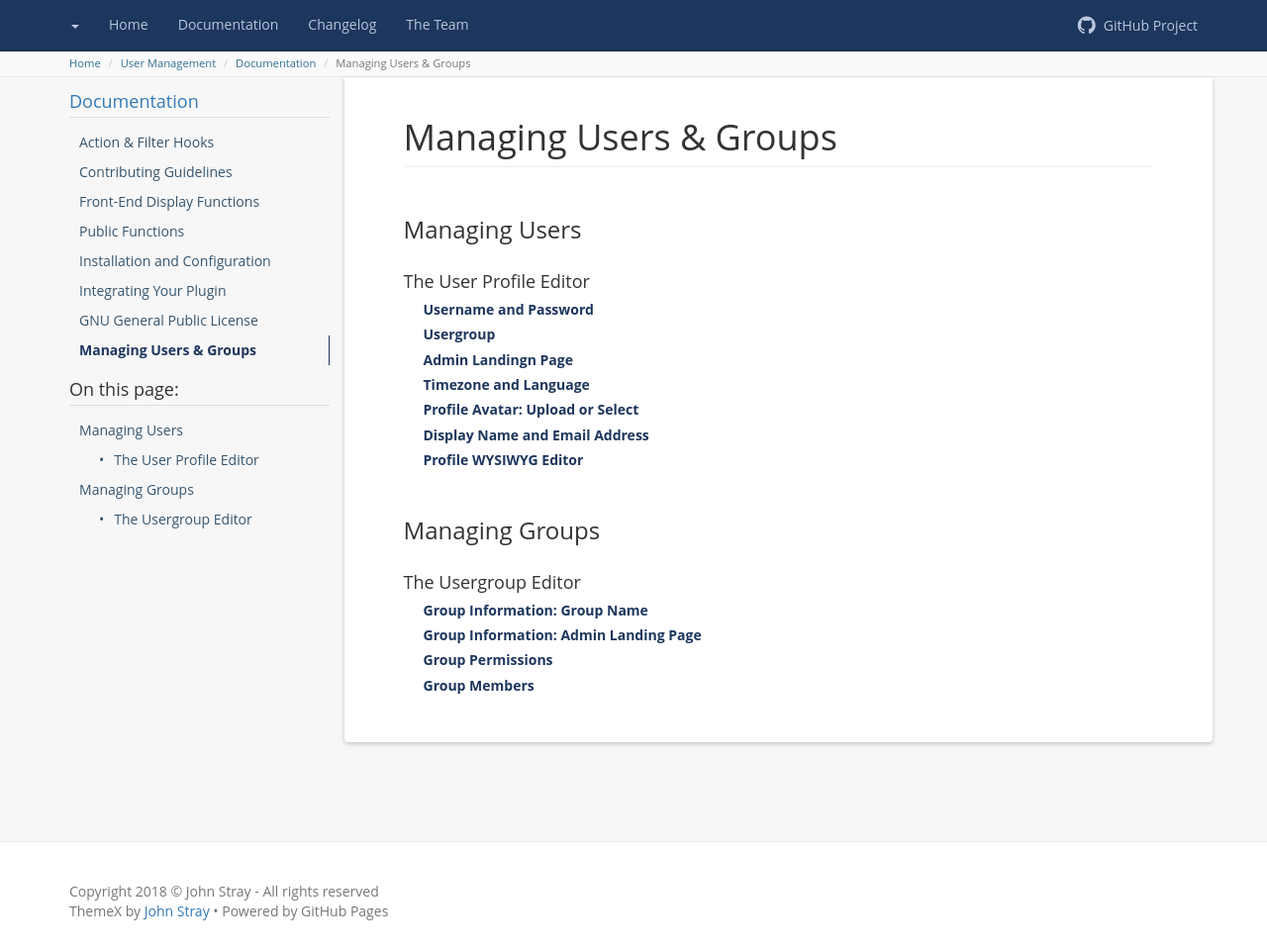
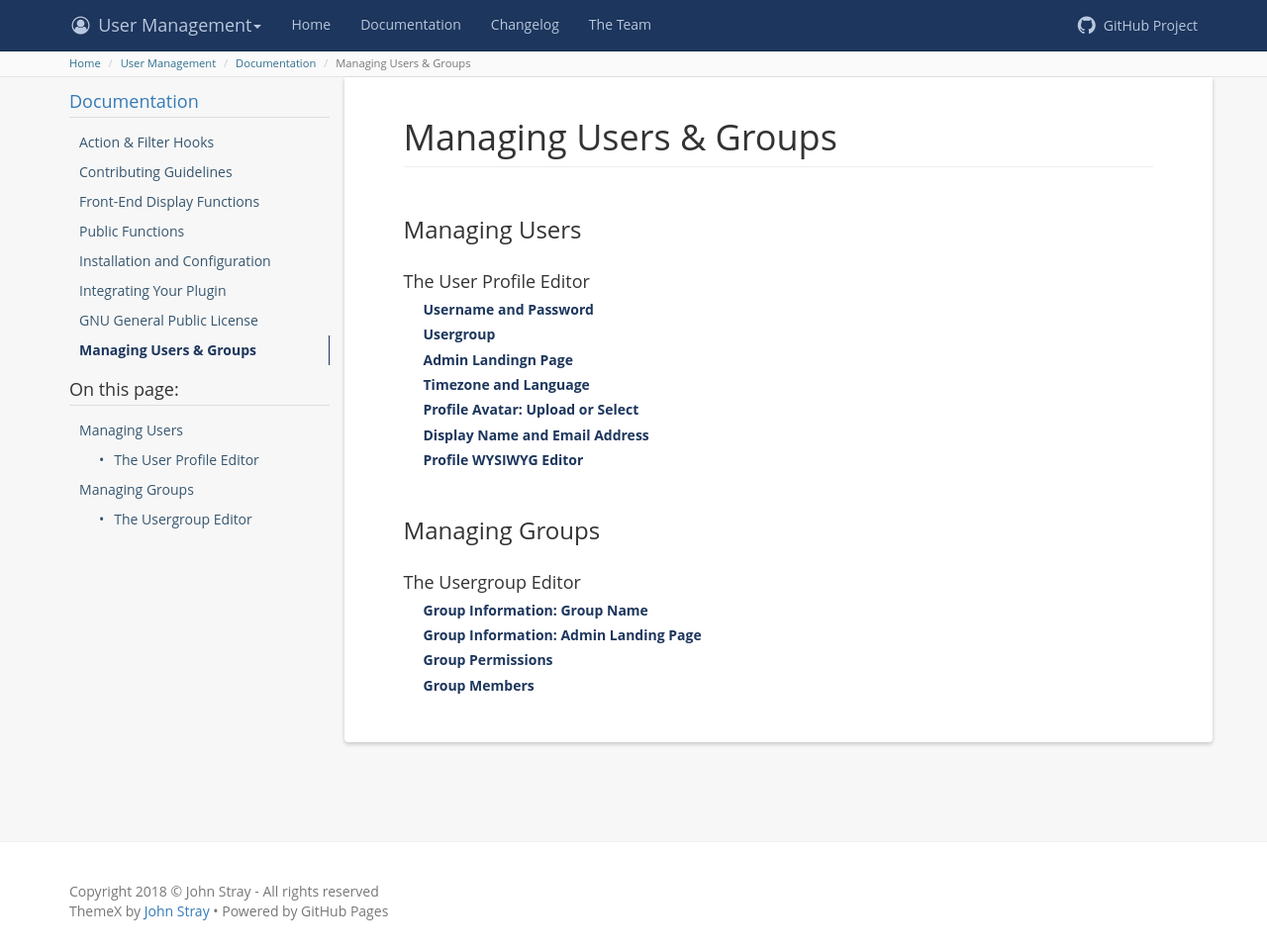
Before and after one commit to johnstray/johnstray.github.io, a Jekyll site: the page built from gs-users/documentation/managing-users.md, in a window 1280 px wide and 961 px high. Shown: the whole window at 99% size. Built offline with Jekyll 4.4.1, drawn with Linux system fonts in a browser that asks for light colours.

Commit message:
Update managing-users.md

```diff
--- a/gs-users/documentation/managing-users.md
+++ b/gs-users/documentation/managing-users.md
@@ -1,5 +1,8 @@
 ---
 title: Managing Users & Groups
+project: User Management
+projectid: gs-users
+lang: getsimple
 layout: default-gsusers
 ---
 
```
